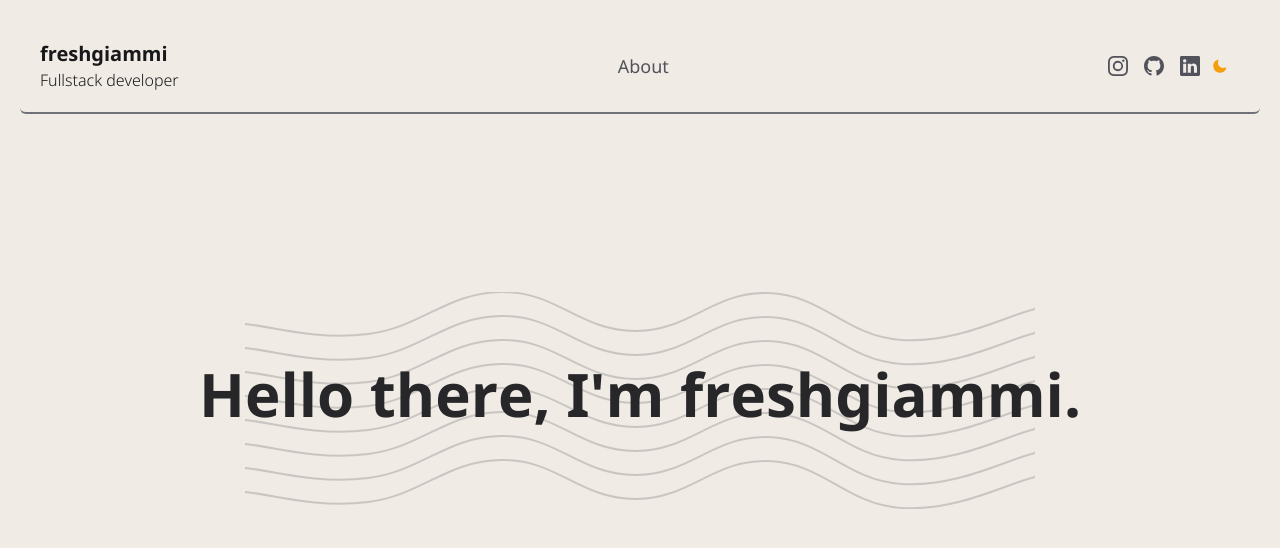
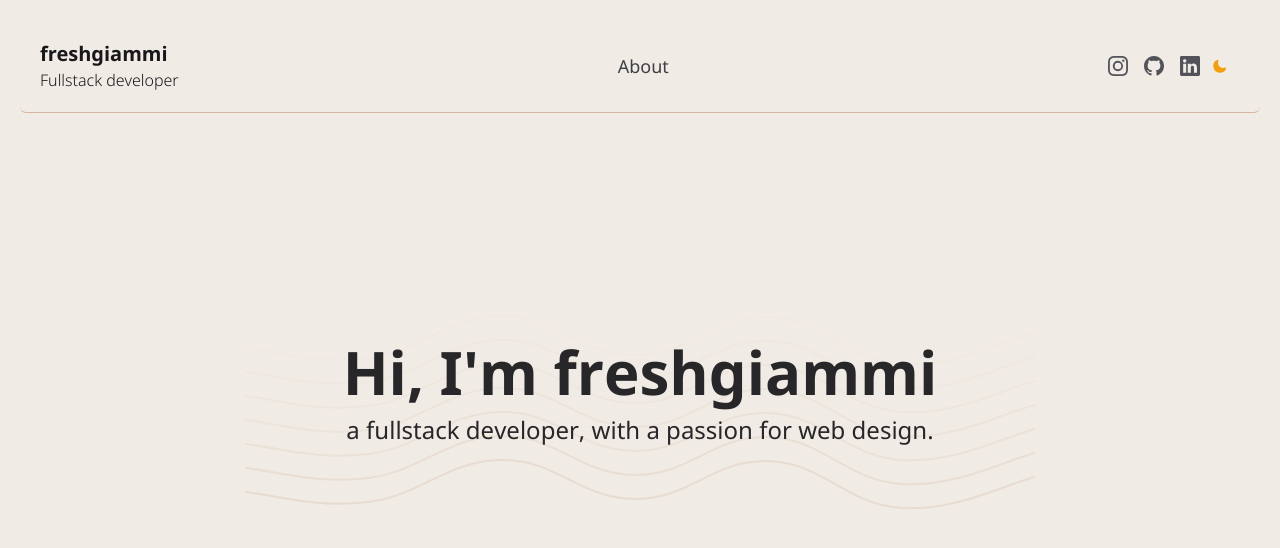
Before and after one commit to freshgiammi/portfolio, a Next.js app: page / in a window 1280 px wide. Shown: the top 548 px of the page. Built offline with nearby package versions, Linux system fonts and the light colour scheme.

Commit message:
feat: improve wave, navbar

```diff
--- a/src/components/Navbar.tsx
+++ b/src/components/Navbar.tsx
@@ -26,6 +26,9 @@ export default function Navbar(navprops: NavbarProps) {
 
   // This handles automatic navbar hiding based on scroll direction
   const { scrollDirection } = useScroll();
+  const isHidden = () => {
+    return scrollDirection === 'down' || scrollDirection === undefined || window.scrollY < 100;
+  };
 
   // Block page scrolling
   const [locked, setLocked] = useLockedBody();
@@ -44,8 +47,10 @@ export default function Navbar(navprops: NavbarProps) {
       <Link href='/about'>
         <a
           onClick={() => (burgerState ? setBurgerState(false) : null)}
-          className={`text-zinc-600 dark:text-zinc-300 ${
-            router.asPath === '/about' ? 'active font-bold' : 'font-normal'
+          className={`text-zinc-700 dark:text-zinc-300 ${
+            router.asPath === '/about'
+              ? 'active font-bold after:bg-amber-800/30 after:dark:bg-amber-300/30' // background is user for the underline
+              : 'font-normal after:bg-amber-800/30 after:dark:bg-amber-300/30' // background is user for the underline
           }`}
         >
           About
@@ -130,15 +135,15 @@ export default function Navbar(navprops: NavbarProps) {
   );
 
   return (
-    <nav
-      className={`sticky-navbar mx-auto p-5
-      ${scrollDirection === 'down' || scrollDirection === undefined || window.scrollY < 100 ? 'active' : ''}`}
-    >
+    <nav className={`sticky-navbar mx-auto p-5 ${isHidden() ? 'active' : ''}`}>
       <div
-        className={`flex items-center justify-between rounded-md p-5 transition-colors duration-[600ms] md:flex-row ${
-          navprops.type === 'filled'
-            ? 'bg-zinc-300 shadow dark:bg-zinc-800 '
-            : 'border-b-2 border-zinc-500 dark:border-zinc-500/[.3]  '
+        className={`flex items-center justify-between rounded-md border-b border-amber-800/[0.3] p-5
+        transition-colors duration-[400ms] dark:border-amber-300/[0.3] md:flex-row
+        ${
+          navprops.type === 'filled' ||
+          (typeof window !== 'undefined' && scrollDirection === 'down' && window.scrollY > 150)
+            ? 'bg-sepia-200 shadow dark:bg-zinc-800'
+            : ''
         }`}
       >
         {/* Logo / Home / Text */}
@@ -177,7 +182,7 @@ export default function Navbar(navprops: NavbarProps) {
           initial={{ right: '-100%' }}
           animate={burgerState ? 'open' : 'closed'}
           variants={variants}
-          className={`ham-sider flex flex-col items-center justify-center bg-sepia-400 dark:bg-zinc-800 md:hidden`}
+          className={`ham-sider flex flex-col items-center justify-center bg-sepia-200 dark:bg-zinc-800 md:hidden`}
         >
           <PagesList className='page-item flex w-full flex-col items-center justify-center space-y-8 pb-12 text-5xl' />
           <div className='space-y-8 '>
--- a/src/components/animated/AnimatedWave.tsx
+++ b/src/components/animated/AnimatedWave.tsx
@@ -1,45 +1,49 @@
-import React from 'react';
-import { motion, AnimationProps, SVGMotionProps } from 'framer-motion';
+import React, { useEffect } from 'react';
+import { motion, SVGMotionProps, useAnimationControls } from 'framer-motion';
 import { CustomVariants } from '@/interfaces/animationHelpers';
 
 export interface AnimatedWaveProps extends SVGMotionProps<SVGSVGElement> {
   key: string;
-  customVariants?: CustomVariants;
+  strokeStyle?: string;
   duration?: number;
   stagger?: number;
+  loop?: boolean;
   className?: string;
-  strokeStyle?: string;
 }
 
 /**
  * Animates a wave SVG element.
  * A custom Variants object containing the animation can be passed to the component, if provided.
- * If both 'duration' and 'customVariants' are provided, the latter will be used.
+ * If custom Variants have been passed, they must contain a 'loop' property, it must be activated with the loop parameter..
  * @returns A 'motion.svg' element, where every wave is a 'motion.path' element.
  */
-const AnimatedWave = ({ customVariants, strokeStyle, duration = 3, stagger = 0.1, ...props }: AnimatedWaveProps) => {
-  // Framer Motion variant object, for controlling character animation
-  const animationConfig: AnimationProps = {
-    initial: 'hidden',
-    animate: 'visible',
-    variants: {
-      visible: {
-        transition: {
-          staggerChildren: stagger,
-        },
-      },
-    },
-  };
+const AnimatedWave = ({ strokeStyle, duration = 3, stagger = 0.1, loop = false, ...props }: AnimatedWaveProps) => {
+  const controls = useAnimationControls();
 
-  const defaultAnimation: CustomVariants = {
+  useEffect(() => {
+    (async () => {
+      controls.set('hidden');
+      await controls.start('visible');
+      if (loop) controls.start('loop');
+    })();
+  }, [controls, loop]);
+
+  // Default path variant animations. These will be used if no custom 'pathVariant' is provided.
+  const defaultPathVariant: CustomVariants = {
     hidden: {
       pathLength: 0,
+      opacity: 0,
       transition: { duration, ease: 'easeInOut' },
     },
-    visible: {
+    visible: (i) => ({
       pathLength: 1,
-      transition: { duration, ease: 'easeInOut' },
-    },
+      opacity: 1,
+      transition: { duration, delay: i * stagger, ease: 'easeInOut' },
+    }),
+    loop: (i) => ({
+      opacity: 0.0,
+      transition: { duration: 2, delay: i * stagger, repeat: Infinity, repeatType: 'reverse', ease: 'easeInOut' },
+    }),
   };
 
   return (
@@ -52,44 +56,54 @@ const AnimatedWave = ({ customVariants, strokeStyle, duration = 3, stagger = 0.1
       fill='none'
       xmlns='http://www.w3.org/2000/svg'
     >
-      <motion.g
-        {...animationConfig}
-        className={strokeStyle || 'stroke-zinc-500 dark:stroke-zinc-500'}
-        strokeWidth='2'
-        strokeLinecap='round'
-      >
+      <motion.g className={strokeStyle || 'stroke-zinc-500 dark:stroke-zinc-500'} strokeWidth='2' strokeLinecap='round'>
         <motion.path
           d='M0 32.0074C25.6944 34.0907 69.8611 48.674 123.333 42.0074C176.806 35.3407 201.111 0.632355 256.667 0.00735471C312.222 -0.617645 334.444 38.799 390 39.0074C445.556 39.2157 467.778 -0.867645 523.333 1.00735C578.889 2.88235 601.111 44.674 656.667 48.0074C712.222 51.3407 762.222 23.4657 790 17.0074'
-          variants={customVariants || defaultAnimation}
+          variants={defaultPathVariant}
+          animate={controls}
+          custom={0}
         />
-        /0[
         <motion.path
           d='M0 56.0074C25.6944 58.0907 69.8611 72.674 123.333 66.0074C176.806 59.3407 201.111 24.6324 256.667 24.0074C312.222 23.3824 334.444 62.799 390 63.0074C445.556 63.2157 467.778 23.1324 523.333 25.0074C578.889 26.8824 601.111 68.674 656.667 72.0074C712.222 75.3407 762.222 47.4657 790 41.0074'
-          variants={customVariants || defaultAnimation}
+          variants={defaultPathVariant}
+          animate={controls}
+          custom={1}
         />
         <motion.path
           d='M0 80.0074C25.6944 82.0907 69.8611 96.674 123.333 90.0074C176.806 83.3407 201.111 48.6324 256.667 48.0074C312.222 47.3824 334.444 86.799 390 87.0074C445.556 87.2157 467.778 47.1324 523.333 49.0074C578.889 50.8824 601.111 92.674 656.667 96.0074C712.222 99.3407 762.222 71.4657 790 65.0074'
-          variants={customVariants || defaultAnimation}
+          variants={defaultPathVariant}
+          animate={controls}
+          custom={2}
         />
         <motion.path
           d='M0 104.007C25.6944 106.091 69.8611 120.674 123.333 114.007C176.806 107.341 201.111 72.6324 256.667 72.0074C312.222 71.3824 334.444 110.799 390 111.007C445.556 111.216 467.778 71.1324 523.333 73.0074C578.889 74.8824 601.111 116.674 656.667 120.007C712.222 123.341 762.222 95.4657 790 89.0074'
-          variants={customVariants || defaultAnimation}
+          variants={defaultPathVariant}
+          animate={controls}
+          custom={3}
         />
         <motion.path
           d='M0 128.007C25.6944 130.091 69.8611 144.674 123.333 138.007C176.806 131.341 201.111 96.6324 256.667 96.0074C312.222 95.3824 334.444 134.799 390 135.007C445.556 135.216 467.778 95.1324 523.333 97.0074C578.889 98.8824 601.111 140.674 656.667 144.007C712.222 147.341 762.222 119.466 790 113.007'
-          variants={customVariants || defaultAnimation}
+          variants={defaultPathVariant}
+          animate={controls}
+          custom={4}
         />
         <motion.path
           d='M0 152.007C25.6944 154.091 69.8611 168.674 123.333 162.007C176.806 155.341 201.111 120.632 256.667 120.007C312.222 119.382 334.444 158.799 390 159.007C445.556 159.216 467.778 119.132 523.333 121.007C578.889 122.882 601.111 164.674 656.667 168.007C712.222 171.341 762.222 143.466 790 137.007'
-          variants={customVariants || defaultAnimation}
+          variants={defaultPathVariant}
+          animate={controls}
+          custom={5}
         />
         <motion.path
           d='M0 176.007C25.6944 178.091 69.8611 192.674 123.333 186.007C176.806 179.341 201.111 144.632 256.667 144.007C312.222 143.382 334.444 182.799 390 183.007C445.556 183.216 467.778 143.132 523.333 145.007C578.889 146.882 601.111 188.674 656.667 192.007C712.222 195.341 762.222 167.466 790 161.007'
-          variants={customVariants || defaultAnimation}
+          variants={defaultPathVariant}
+          animate={controls}
+          custom={6}
         />
         <motion.path
           d='M0 200.007C25.6944 202.091 69.8611 216.674 123.333 210.007C176.806 203.341 201.111 168.632 256.667 168.007C312.222 167.382 334.444 206.799 390 207.007C445.556 207.216 467.778 167.132 523.333 169.007C578.889 170.882 601.111 212.674 656.667 216.007C712.222 219.341 762.222 191.466 790 185.007'
-          variants={customVariants || defaultAnimation}
+          variants={defaultPathVariant}
+          animate={controls}
+          custom={7}
         />
       </motion.g>
     </motion.svg>
--- a/src/interfaces/animationHelpers.tsx
+++ b/src/interfaces/animationHelpers.tsx
@@ -3,4 +3,5 @@ import { Variant } from 'framer-motion';
 export type CustomVariants = {
   hidden: Variant;
   visible: Variant;
+  loop?: Variant;
 };
--- a/src/pages/_app.tsx
+++ b/src/pages/_app.tsx
@@ -9,6 +9,7 @@ import { useRouter } from 'next/router';
 // This is the root component. It wraps the whole app ina ThemeProvider to enable dark mode switching.
 // It also contains the Navbar and the background layer, since these are always present on every page.
 // ! Should we move background to LayoutBlock? This would enable us to have a different background for each page, with working transitions.
+// ! BUG: theme-color still does not have an API. https://github.com/pacocoursey/next-themes/issues/78
 
 function MyApp({ Component, pageProps }: AppProps) {
   const { asPath } = useRouter();
@@ -31,7 +32,7 @@ function MyApp({ Component, pageProps }: AppProps) {
       />
 
       {/* Actual page content. Component must be a motion element to enable transitions. */}
-      <AnimatePresence exitBeforeEnter>
+      <AnimatePresence mode='wait'>
         <Component {...pageProps} key={asPath} /> {/* Key is used to identify the component and allow transitions. */}
       </AnimatePresence>
     </ThemeProvider>
--- a/src/pages/index.tsx
+++ b/src/pages/index.tsx
@@ -6,13 +6,30 @@ import type { NextPage } from 'next';
 
 // ! Wave credits: https://fffuel.co/sssquiggly/
 
+function calculateStaggeredDelay(itemlist: AnimatedTextProps[], index: number) {
+  if (index === 0) {
+    return itemlist[index].delay || 0; // Set the item's delay to 0 if it's not defined
+  }
+  const previousItemTextLength = itemlist[index - 1].text.length;
+  const previousItemStagger = itemlist[index - 1].stagger || 0.05; // Set the item's stagger to the default value (0.05) if it's not defined
+  return previousItemTextLength * previousItemStagger;
+}
+
 const Home: NextPage = () => {
   const heroTitle: AnimatedTextProps[] = [
     {
-      text: "Hello there, I'm freshgiammi.",
+      text: "Hi, I'm freshgiammi",
       key: 'title1',
       className: 'mb-3 text-center text-4xl font-bold text-zinc-800 dark:text-zinc-100 md:text-6xl',
-      duration: 0.3,
+      duration: 0.5,
+      stagger: 0.05,
+    },
+    {
+      text: 'a fullstack developer, with a passion for web design.',
+      key: 'title2',
+      className: 'mb-3 px-3 md:px-0 text-center text-xl text-zinc-800 dark:text-zinc-100 md:text-2xl',
+      duration: 1.5,
+      stagger: 0,
     },
   ];
 
@@ -20,10 +37,21 @@ const Home: NextPage = () => {
     <LayoutBlock>
       <motion.section className='flex-center-column h-full p-6'>
         <div className='flex-center-column absolute'>
-          {heroTitle.map(({ key, ...item }, _index) => {
-            return <AnimatedText key={key} {...item} />;
+          {heroTitle.map(({ key, ...item }, index) => {
+            return (
+              <AnimatedText
+                key={key}
+                {...item}
+                delay={calculateStaggeredDelay(heroTitle, index)} // This should be an external function.
+              />
+            );
           })}
-          <AnimatedWave key='wave' className='absolute -z-10 opacity-30' />
+          <AnimatedWave
+            key='wave'
+            loop={true}
+            className='absolute -z-10 w-full overflow-hidden opacity-20 md:w-auto' // width: fit-content is not working on chrome mobile.
+            strokeStyle='stroke-amber-800 dark:stroke-amber-300'
+          />
         </div>
       </motion.section>
     </LayoutBlock>
--- a/src/styles/fonts.css
+++ b/src/styles/fonts.css
@@ -2,7 +2,7 @@
   font-family: 'Noto Sans';
   font-style: normal;
   font-weight: 100;
-  font-display: swap;
+  font-display: block;
   src: url('../../public/fonts/NotoSans-Thin.woff2') format('woff2ù');
 }
 
@@ -10,7 +10,7 @@
   font-family: 'Noto Sans';
   font-style: normal;
   font-weight: 200;
-  font-display: swap;
+  font-display: block;
   src: url('../../public/fonts/NotoSans-ExtraLight.woff2') format('woff2');
 }
 
@@ -18,7 +18,7 @@
   font-family: 'Noto Sans';
   font-style: normal;
   font-weight: 300;
-  font-display: swap;
+  font-display: block;
   src: url('../../public/fonts/NotoSans-Light.woff2') format('woff2');
 }
 
@@ -26,7 +26,7 @@
   font-family: 'Noto Sans';
   font-style: normal;
   font-weight: 400;
-  font-display: swap;
+  font-display: block;
   src: url('../../public/fonts/NotoSans-Regular.woff2') format('woff2');
 }
 
@@ -34,7 +34,7 @@
   font-family: 'Noto Sans';
   font-style: normal;
   font-weight: 500;
-  font-display: swap;
+  font-display: block;
   src: url('../../public/fonts/NotoSans-Medium.woff2') format('woff2');
 }
 
@@ -42,7 +42,7 @@
   font-family: 'Noto Sans';
   font-style: normal;
   font-weight: 600;
-  font-display: swap;
+  font-display: block;
   src: url('../../public/fonts/NotoSans-Bold.woff2') format('woff2');
 }
 
@@ -50,7 +50,7 @@
   font-family: 'Noto Sans';
   font-style: normal;
   font-weight: 700;
-  font-display: swap;
+  font-display: block;
   src: url('../../public/fonts/NotoSans-Bold.woff2') format('woff2');
 }
 
@@ -58,7 +58,7 @@
   font-family: 'Noto Sans';
   font-style: normal;
   font-weight: 800;
-  font-display: swap;
+  font-display: block;
   src: url('../../public/fonts/NotoSans-ExtraBold.woff2') format('woff2');
 }
 
@@ -66,6 +66,6 @@
   font-family: 'Noto Sans';
   font-style: normal;
   font-weight: 900;
-  font-display: swap;
+  font-display: block;
   src: url('../../public/fonts/NotoSans-Black.woff2') format('woff2');
 }
--- a/src/styles/globals.css
+++ b/src/styles/globals.css
@@ -65,7 +65,6 @@ a {
 }
 
 /* === MISC === */
-
 .fade-div-out {
   mask-image: linear-gradient(to bottom, black 70%, transparent 100%);
 }
@@ -151,7 +150,6 @@ a {
   height: 2px;
   bottom: 0;
   left: 0;
-  background-color: #ffac33;
   transform: scaleX(1);
 }
 
@@ -159,10 +157,9 @@ a {
   content: '';
   position: absolute;
   width: 100%;
-  height: 2px;
+  height: 1px;
   bottom: 0;
   left: 0;
-  background-color: #ffac33;
   transform: scaleX(0);
   transform-origin: bottom left;
   transition: transform 0.3s ease-in-out;
```
